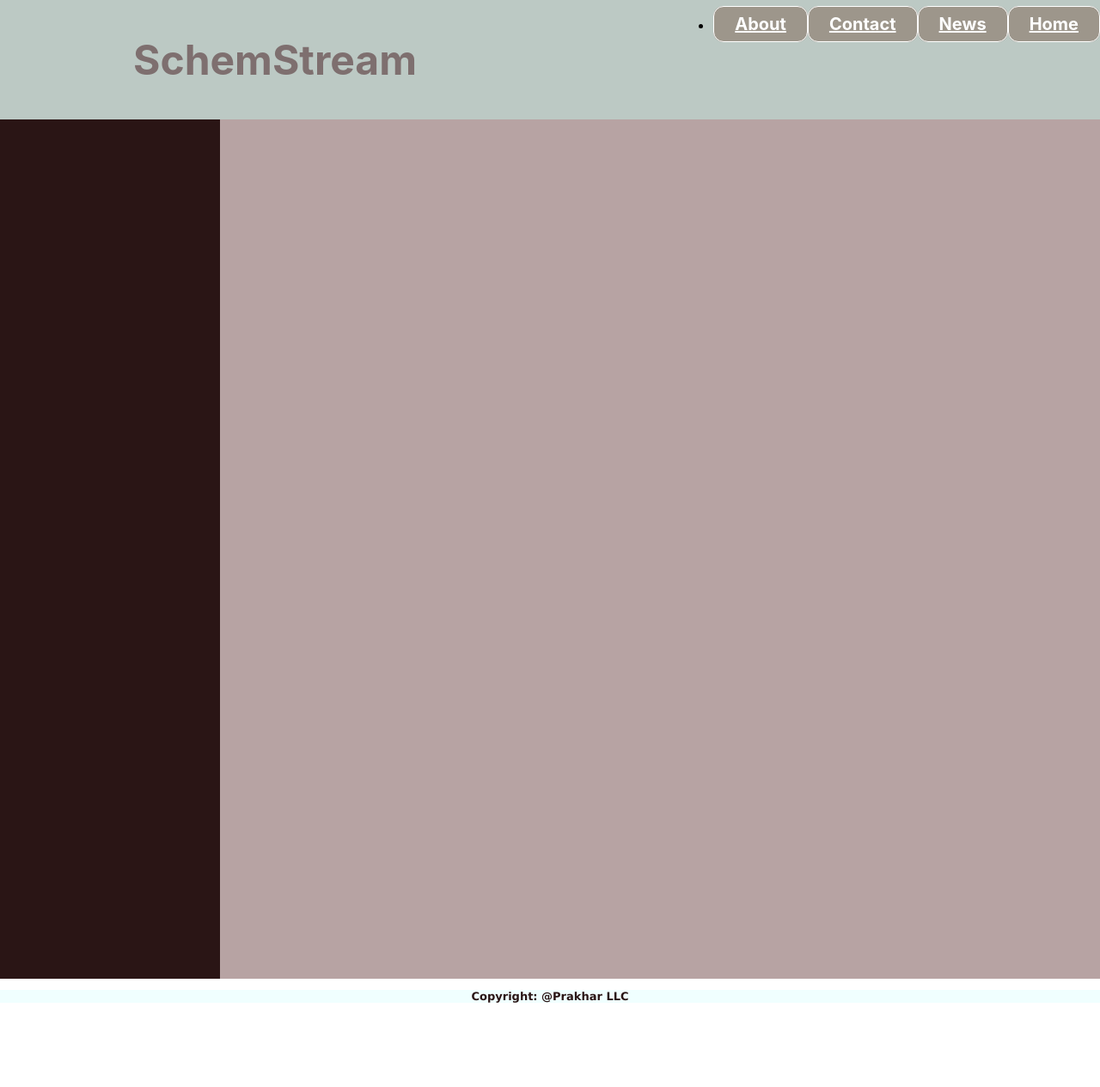
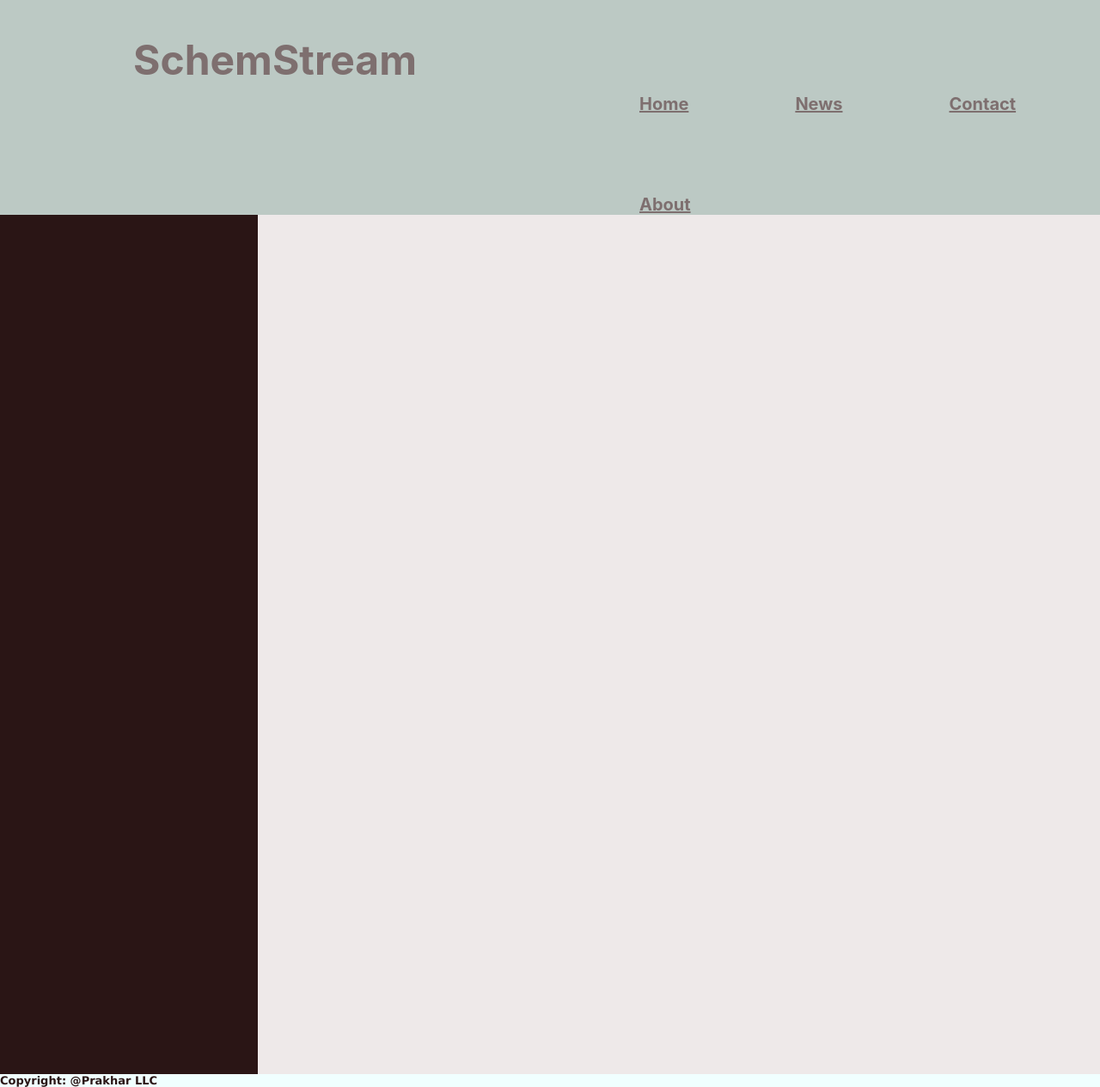
Before and after one commit to MishraPrakhar/scheme-stream, a React (Create React App) app: page / in a window 1280 px wide. Shown: the whole page at 86% size. Before the commit the page ends 1180 px from the top, so only its background shows below. Built offline with nearby package versions, Linux system fonts and the light colour scheme.

Commit message:
page structured

```diff
--- a/src/components/Content/Content.css
+++ b/src/components/Content/Content.css
@@ -1,7 +1,7 @@
 .MainPage {
     margin: auto;
-    height: 1000px;
-    background-color: #b7a3a3;
+    height: 100%;
+    background-color: #eee9e9;
     font-size: 14px;
     font-family: Verdana;
     flex: auto;
@@ -10,7 +10,7 @@
 
 .MainPage .LeftPanel {
     height: 1000px;
-    width: 256px;
+    width: 300px;
     background-color: #2a1515;
     font-size: 14px;
     font-family: Verdana;
--- a/src/components/Footer/AppFooter.css
+++ b/src/components/Footer/AppFooter.css
@@ -6,4 +6,8 @@
   font-family: Verdana, Geneva, Tahoma, sans-serif;
   color: #2a1515;
   font-size: small;
+  margin-block-start: 0em;
+  margin-block-end: 0em;
+  align-items: center;
+  display: flex;
 }
--- a/src/components/Header/AppHeader.css
+++ b/src/components/Header/AppHeader.css
@@ -12,15 +12,17 @@
 }
 
 .Header .Menu li {
-  float: right;
+  float: left;
+  padding: 93px 36px 0px 40px;
 }
 
-.Header .Menu  .SubMenu {
-    font-weight: bold;
-    color: white;
-    background-color: #9d968b;
-    border: 1px solid white;
-    border-radius: 12px;
+.Header .Menu ul {
+  list-style:none ;
+}
+
+.Header .Menu .SubMenu {
+  font-weight: bold;
+  color: #7e6f6f;
 }
 
 @media (min-width: 580px) {
@@ -29,11 +31,6 @@
     align-items: center;
     justify-content: flex-start;
     flex: 1;
-  }
-
-  .Header .AppName h2 {
-    font-size: 1.25rem;
-    float: left;
   }
 
   .Header .Menu .SubMenu {
```
